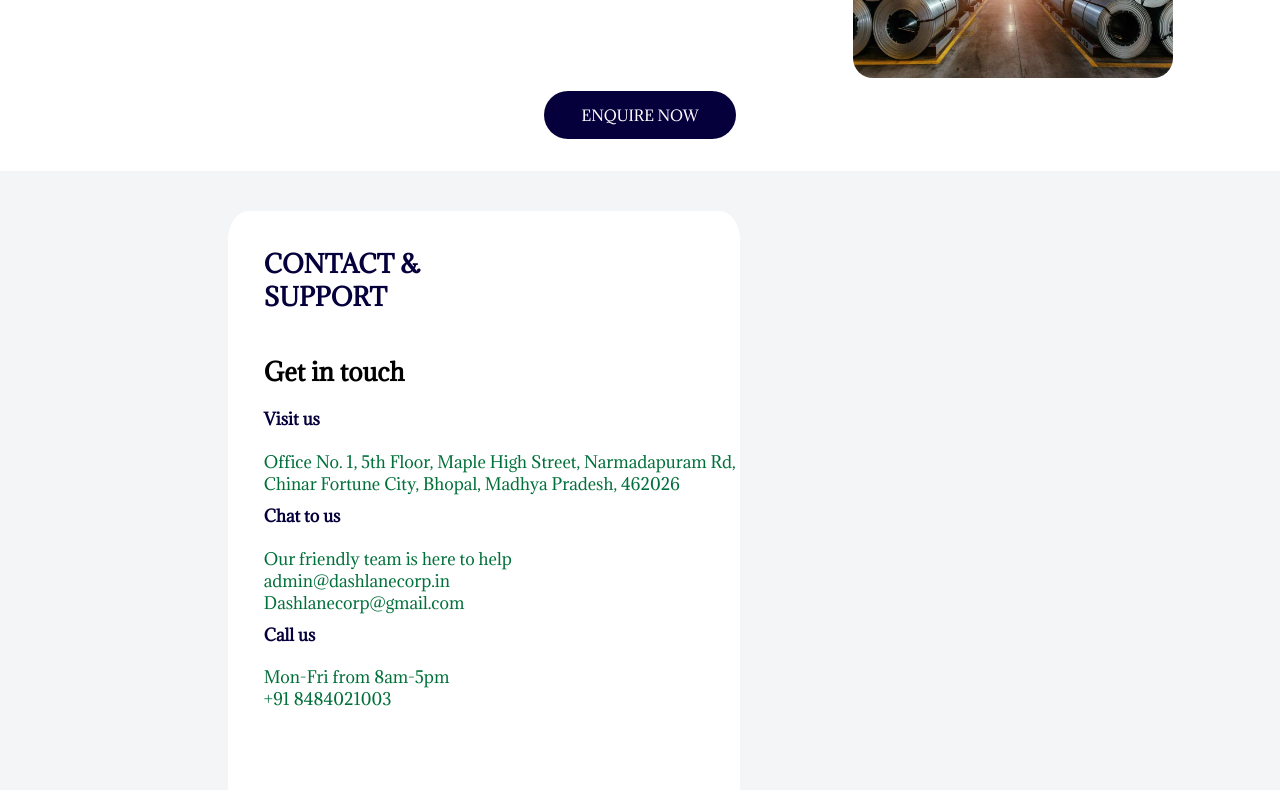
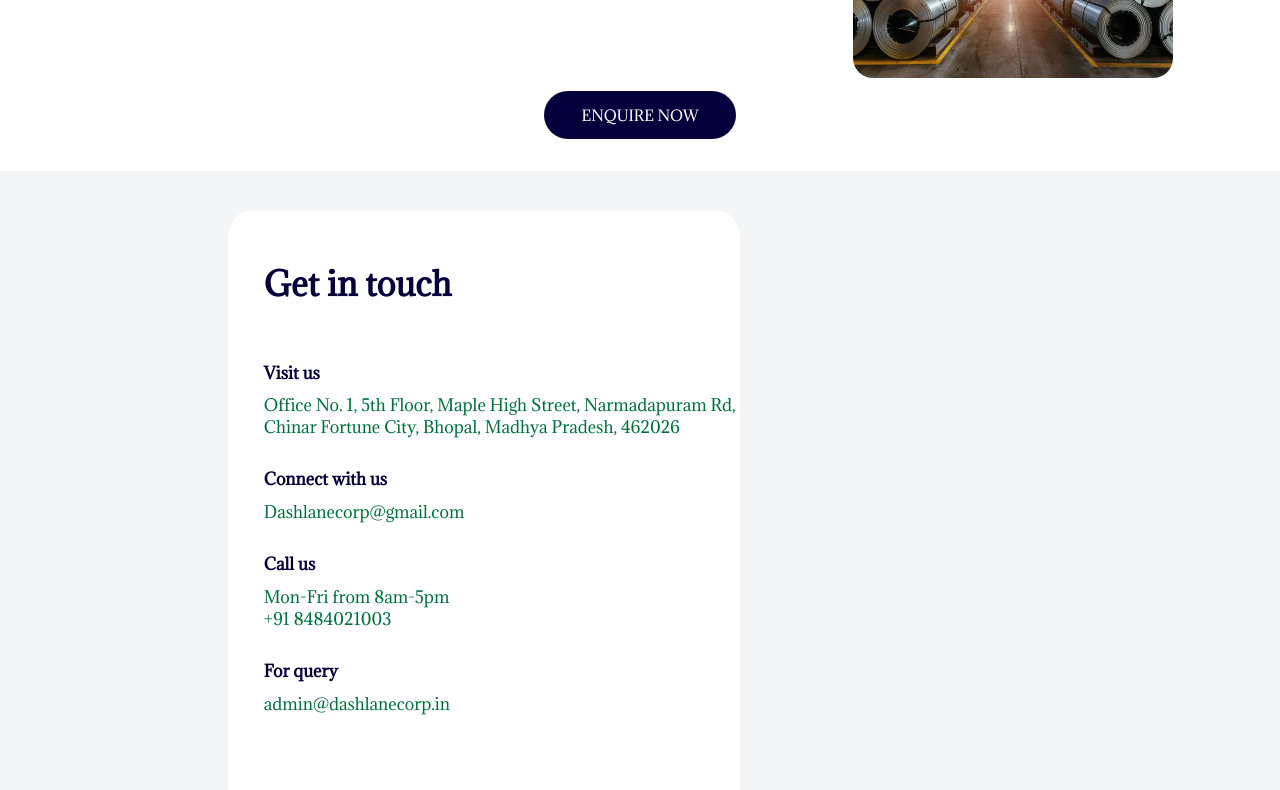
Before and after one commit to PriyanshuAcharya41/dashlaneLaunchingson, a plain HTML site: page index.html in a window 1280 px wide. Shown: the part 1392-2182 px from the top of the page. Drawn offline with nearby package versions, Linux system fonts and the light colour scheme.

Commit message:
Second commit

```diff
--- a/image.css
+++ b/image.css
@@ -41,7 +41,7 @@ body{
     border-radius: 4%;
     margin-right: 2vw;
 
-    .left1{
+    /* .left1{
         width: 100%;
         height: 20%;
 
@@ -60,26 +60,29 @@ body{
             color: #05003B;
             padding-left: 7%;
         }
-    }
+    } */
     .left2{
         width: 100%;
         height: 60%;
 
 
         h2{
-            padding-bottom: 2%;
-
+            padding-top: 10%;
+            padding-bottom: 5%;
+            font-size: 2rem;
+            color:#05003B;
             padding-left: 7%;
         }
         h4{
-            padding-bottom: 4%;
-            padding-top: 2%;
+            padding-bottom: 2%;
+            padding-top: 6%;
             color: #05003B;
             padding-left: 7%;
         }
         p{
             color: #00703A;
             padding-left: 7%;
+
         }
     }
     .left3{
--- a/index.html
+++ b/index.html
@@ -105,23 +105,25 @@
                     <div class="contact_div">
                         <div class="contact_left">
 
-                                <div class="left1">
+                                <!-- <div class="left1">
                                     <h1>
                                         <h2>CONTACT &</h2>
                                         <h2>SUPPORT</h2>
                                     </h1>
-                                </div>
+                                </div> -->
                                 <div class="left2">
                                     <h2>Get in touch</h2>
                                         <h4>Visit us</h4>
                                         <p>Office No. 1, 5th Floor, Maple High Street, Narmadapuram Rd, Chinar Fortune City, Bhopal, Madhya Pradesh, 462026</p>
-                                    <h4>Chat to us</h4>
-                                    <p>Our friendly team is here to help</p>
-                                    <p>admin@dashlanecorp.in</p>
+                                        <h4>Connect with us</h4>
+                                        <!-- <p>Our friendly team is here to help</p> -->
+
                                         <p>Dashlanecorp@gmail.com</p>
                                         <h4>Call us</h4>
                                         <p>Mon-Fri from 8am-5pm</p>
                                         <p>+91 8484021003</p>
+                                        <h4>For query</h4>
+                                        <p>admin@dashlanecorp.in</p>
                                 </div>
                                 <!-- <div class="left3">
                                     <div class="btn1">
--- a/style.css
+++ b/style.css
@@ -329,7 +329,7 @@ body{
     border-radius: 4%;
 
 
-    .left1{
+    /* .left1{
         width: 100%;
         height: 20%;
 
@@ -348,26 +348,29 @@ body{
             color: #05003B;
             padding-left: 7%;
         }
-    }
+    } */
     .left2{
         width: 100%;
         height: 60%;
 
 
         h2{
-            padding-bottom: 2%;
-
+            padding-top: 10%;
+            padding-bottom: 5%;
+            font-size: 2rem;
+            color:#05003B;
             padding-left: 7%;
         }
         h4{
-            padding-bottom: 4%;
-            padding-top: 2%;
+            padding-bottom: 2%;
+            padding-top: 6%;
             color: #05003B;
             padding-left: 7%;
         }
         p{
             color: #00703A;
             padding-left: 7%;
+
         }
     }
     .left3{
```
Also changed, not shown: image.html (+7 -5 lines). Lines whose indentation alone changed are shown as unchanged.
